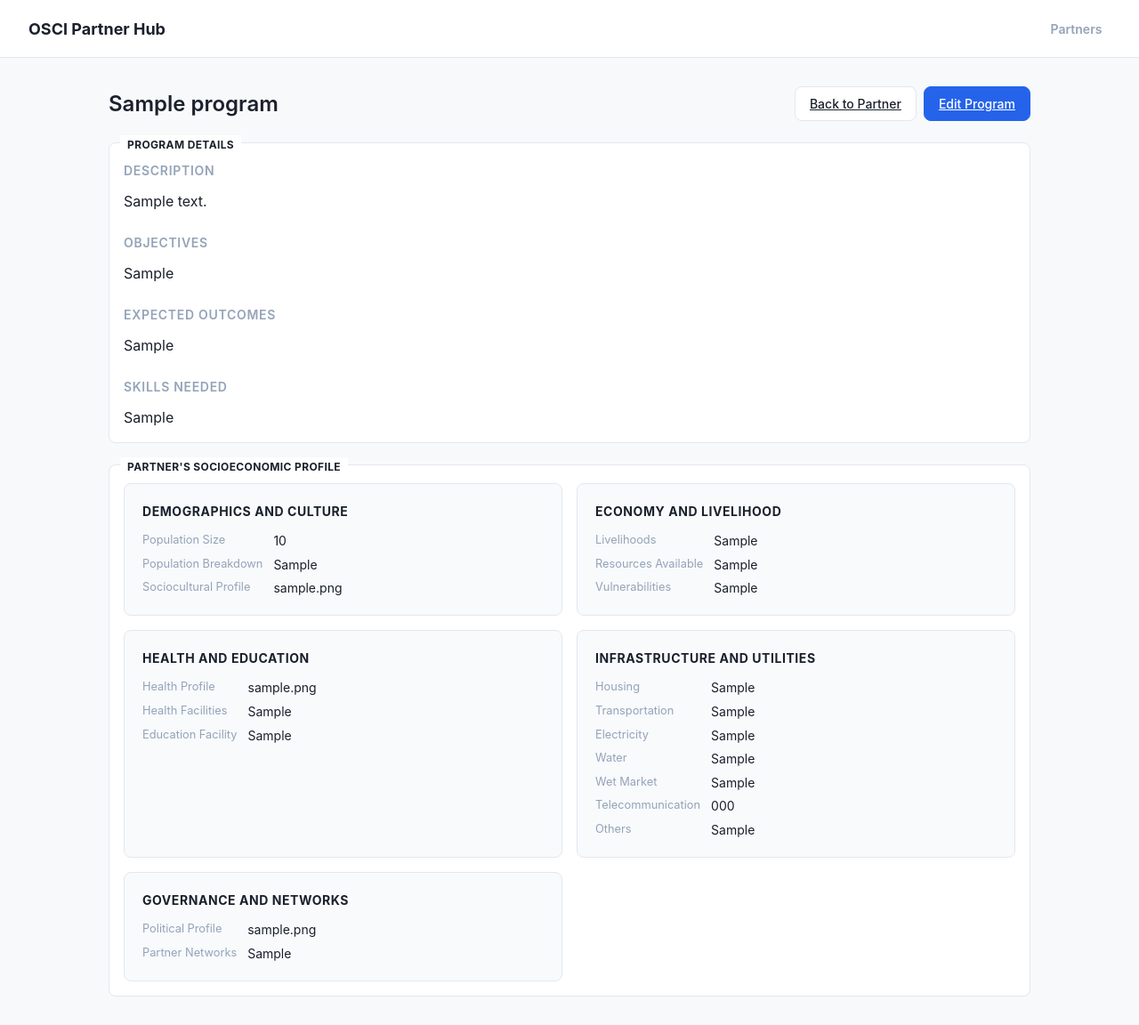
After one commit to mooky424/osci-info-hub, a Django app: page /partners/programs/1/ in a window 1280 px wide. The commit adds this page. Shown: the whole page at 89% size. Run offline with Django 5.2, Linux system fonts and the light colour scheme; tables that the repository leaves empty hold one stand-in row (values such as "Sample post").

Commit message:
Add program/intervention detail pages and unified card styling

```diff
--- a/partners/urls.py
+++ b/partners/urls.py
@@ -11,11 +11,13 @@ urlpatterns = [
 
     # Programs
     path("<int:partner_pk>/programs/add/", views.program_create, name="program-create"),
+    path("programs/<int:pk>/", views.program_detail, name="program-detail"),
     path("programs/<int:pk>/update/", views.program_update, name="program-update"),
     path("programs/<int:pk>/delete/", views.program_delete, name="program-delete"),
 
     # Past Interventions
     path("<int:partner_pk>/interventions/add/", views.intervention_create, name="intervention-create"),
+    path("interventions/<int:pk>/", views.intervention_detail, name="intervention-detail"),
     path("interventions/<int:pk>/update/", views.intervention_update, name="intervention-update"),
     path("interventions/<int:pk>/delete/", views.intervention_delete, name="intervention-delete"),
 ]
--- a/partners/views.py
+++ b/partners/views.py
@@ -456,6 +456,10 @@ def program_create(request, partner_pk):
         {"form": form, "partner": partner, "title": "Add Program", "section_label": "Program Details"}
     )
 
+def program_detail(request, pk):
+    program = get_object_or_404(Programs, pk=pk)
+    return render(request, "partners/program_detail.html", {"program": program, "partner": program.community_partner})
+
 def program_update(request, pk):
     program = get_object_or_404(Programs, pk=pk)
     partner = program.community_partner
@@ -496,6 +500,10 @@ def intervention_create(request, partner_pk):
         {"form": form, "partner": partner, "title": "Add Past Intervention", "section_label": "Intervention Details"}
     )
 
+def intervention_detail(request, pk):
+    intervention = get_object_or_404(PastInterventions, pk=pk)
+    return render(request, "partners/intervention_detail.html", {"intervention": intervention, "partner": intervention.community_partner})
+
 def intervention_update(request, pk):
     intervention = get_object_or_404(PastInterventions, pk=pk)
     partner = intervention.community_partner
--- a/static/css/style.css
+++ b/static/css/style.css
@@ -376,6 +376,7 @@ dd {
 }
 
 .form-box {
+  background: var(--surface);
   position: relative;
   border: 1px solid var(--border);
   border-radius: var(--radius);
@@ -614,6 +615,49 @@ dd {
   animation: fadeIn 0.3s ease-in-out;
 }
 
+.profile-grid {
+  display: grid;
+  grid-template-columns: repeat(2, minmax(0, 1fr));
+  gap: 1rem;
+}
+
+.profile-card {
+  background: #f8fafc;
+  border: 1px solid var(--border);
+  border-radius: var(--radius);
+  padding: 1.25rem;
+}
+
+.profile-card h4 {
+  margin-bottom: 0.75rem;
+  font-size: 0.875rem;
+  font-weight: 700;
+  color: var(--text);
+  text-transform: uppercase;
+  letter-spacing: 0.04em;
+}
+
+.profile-list {
+  display: grid;
+  grid-template-columns: auto 1fr;
+  gap: 0.35rem 0.75rem;
+}
+
+.profile-list dt {
+  font-size: 0.8rem;
+  color: var(--text-muted);
+}
+
+.profile-list dd {
+  font-size: 0.875rem;
+}
+
+@media (max-width: 768px) {
+  .profile-grid {
+    grid-template-columns: 1fr;
+  }
+}
+
 @keyframes fadeIn {
   from { opacity: 0; transform: translateY(5px); }
   to { opacity: 1; transform: translateY(0); }
@@ -632,3 +676,15 @@ dd {
     grid-template-columns: 1fr;
   }
 }
+
+/* Unified Card Layout */
+.detail-card {
+  background: var(--surface);
+  border: 1px solid var(--border);
+  border-radius: var(--radius);
+  padding: 1.5rem;
+  margin-bottom: 1.5rem;
+}
+.detail-card > *:last-child {
+  margin-bottom: 0;
+}
--- /dev/null
+++ b/templates/partners/partials/socioeconomic_cards.html
@@ -0,0 +1,55 @@
+{% if profiles %}
+  {% for profile in profiles %}
+  <div class="profile-grid">
+    <div class="profile-card">
+      <h4>Demographics and Culture</h4>
+      <dl class="profile-list">
+        <dt>Population Size</dt><dd>{{ profile.population_size }}</dd>
+        <dt>Population Breakdown</dt><dd>{{ profile.population_breakdown|default:"-" }}</dd>
+        <dt>Sociocultural Profile</dt><dd>{{ profile.sociocultural_profile|default:"-" }}</dd>
+      </dl>
+    </div>
+
+    <div class="profile-card">
+      <h4>Economy and Livelihood</h4>
+      <dl class="profile-list">
+        <dt>Livelihoods</dt><dd>{{ profile.livelihoods|default:"-" }}</dd>
+        <dt>Resources Available</dt><dd>{{ profile.resources_available|default:"-" }}</dd>
+        <dt>Vulnerabilities</dt><dd>{{ profile.vulnerabilities|default:"-" }}</dd>
+      </dl>
+    </div>
+
+    <div class="profile-card">
+      <h4>Health and Education</h4>
+      <dl class="profile-list">
+        <dt>Health Profile</dt><dd>{{ profile.health_profile|default:"-" }}</dd>
+        <dt>Health Facilities</dt><dd>{{ profile.health_facilities|default:"-" }}</dd>
+        <dt>Education Facility</dt><dd>{{ profile.education_facility|default:"-" }}</dd>
+      </dl>
+    </div>
+
+    <div class="profile-card">
+      <h4>Infrastructure and Utilities</h4>
+      <dl class="profile-list">
+        <dt>Housing</dt><dd>{{ profile.housing|default:"-" }}</dd>
+        <dt>Transportation</dt><dd>{{ profile.transportation|default:"-" }}</dd>
+        <dt>Electricity</dt><dd>{{ profile.electricity|default:"-" }}</dd>
+        <dt>Water</dt><dd>{{ profile.water|default:"-" }}</dd>
+        <dt>Wet Market</dt><dd>{{ profile.wet_market|default:"-" }}</dd>
+        <dt>Telecommunication</dt><dd>{{ profile.telecommunication|default:"-" }}</dd>
+        <dt>Others</dt><dd>{{ profile.others|default:"-" }}</dd>
+      </dl>
+    </div>
+
+    <div class="profile-card">
+      <h4>Governance and Networks</h4>
+      <dl class="profile-list">
+        <dt>Political Profile</dt><dd>{{ profile.political_profile|default:"-" }}</dd>
+        <dt>Partner Networks</dt><dd>{{ profile.partner_networks|default:"-" }}</dd>
+      </dl>
+    </div>
+  </div>
+  {% endfor %}
+{% else %}
+  <p class="text-muted">No socioeconomic profile recorded.</p>
+{% endif %}
--- /dev/null
+++ b/templates/partners/program_detail.html
@@ -0,0 +1,59 @@
+{% extends "base.html" %}
+
+{% block title %}{{ program.name }} - {{ program.community_partner.name }}{% endblock %}
+
+{% block content %}
+<div class="page-header">
+  <h1>{{ program.name }}</h1>
+  <div class="header-actions">
+    <a class="btn btn-secondary" href="{% url 'partner-detail' program.community_partner.pk %}">Back to Partner</a>
+    <a class="btn btn-primary" href="{% url 'program-update' program.pk %}">Edit Program</a>
+  </div>
+</div>
+
+<div class="detail-section form-box">
+  <span class="form-box-label">Program Details</span>
+
+  <div class="detail-section">
+    <h3>Description</h3>
+    {% if program.description %}
+    <p>{{ program.description|linebreaksbr }}</p>
+    {% else %}
+    <p class="text-muted">No description provided.</p>
+    {% endif %}
+  </div>
+
+  <div class="detail-section">
+    <h3>Objectives</h3>
+    {% if program.objectives %}
+    <p>{{ program.objectives|linebreaksbr }}</p>
+    {% else %}
+    <p class="text-muted">No objectives provided.</p>
+    {% endif %}
+  </div>
+
+  <div class="detail-section">
+    <h3>Expected Outcomes</h3>
+    {% if program.expected_outcomes %}
+    <p>{{ program.expected_outcomes|linebreaksbr }}</p>
+    {% else %}
+    <p class="text-muted">No expected outcomes provided.</p>
+    {% endif %}
+  </div>
+
+  <div class="detail-section">
+    <h3>Skills Needed</h3>
+    {% if program.skills_needed %}
+    <p>{{ program.skills_needed|linebreaksbr }}</p>
+    {% else %}
+    <p class="text-muted">No skills needed provided.</p>
+    {% endif %}
+  </div>
+
+</div>
+
+<div class="detail-section form-box" style="margin-top: 24px;">
+  <span class="form-box-label">Partner's Socioeconomic Profile</span>
+  {% include "partners/partials/socioeconomic_cards.html" with profiles=partner.socioeconomic_profiles.all %}
+</div>
+{% endblock %}
```
Also changed, not shown: templates/partners/intervention_detail.html (added, +93 -0 lines), templates/partners/partner_detail.html (+30 -33 lines).
